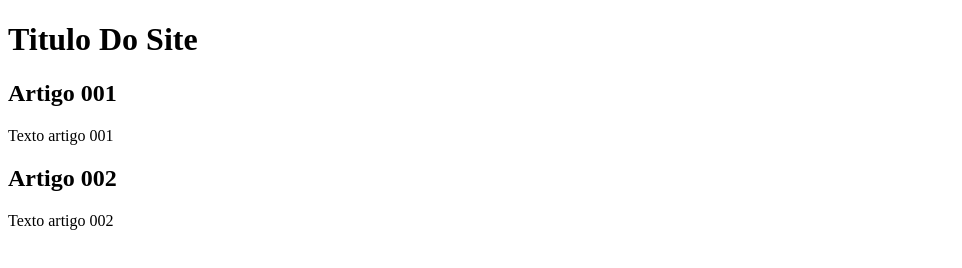
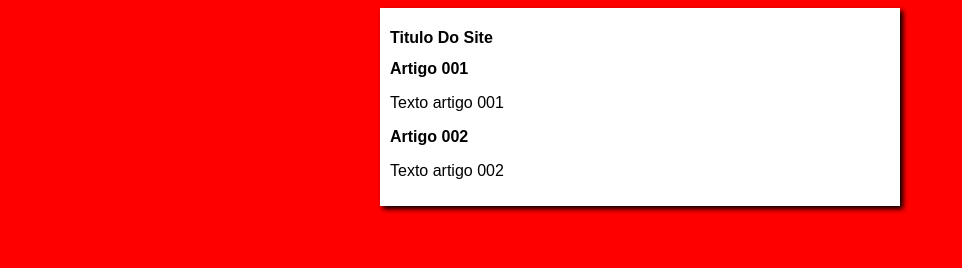
Before and after one commit to AlvaroAla/projeto-site, a plain HTML site: page index.html in a window 1280 px wide. Shown: the whole page, without its empty margins (0-962 px from the left). Drawn offline with Linux system fonts and the light colour scheme.

Commit message:
iniciei o design

```diff
--- /dev/null
+++ b/estilos/style.css
@@ -0,0 +1,14 @@
+*{
+    font-family: Arial, Helvetica, sans-serif;
+    font-size: 16px;
+}
+body{
+    background-color: #ff0000;
+}
+main {
+    background-color: #ffffff;
+    width: 500px;
+    margin: auto;
+    padding: 10px;
+    box-shadow: 3px 3px 5px #000000;
+}
--- a/index.html
+++ b/index.html
@@ -4,6 +4,7 @@
     <meta charset="UTF-8">
     <meta name="viewport" content="width=device-width, initial-scale=1.0">
     <title>Titulo Do Site</title>
+    <link rel="stylesheet" href="estilos/style.css">
 </head>
 <body>
     <main>
```
